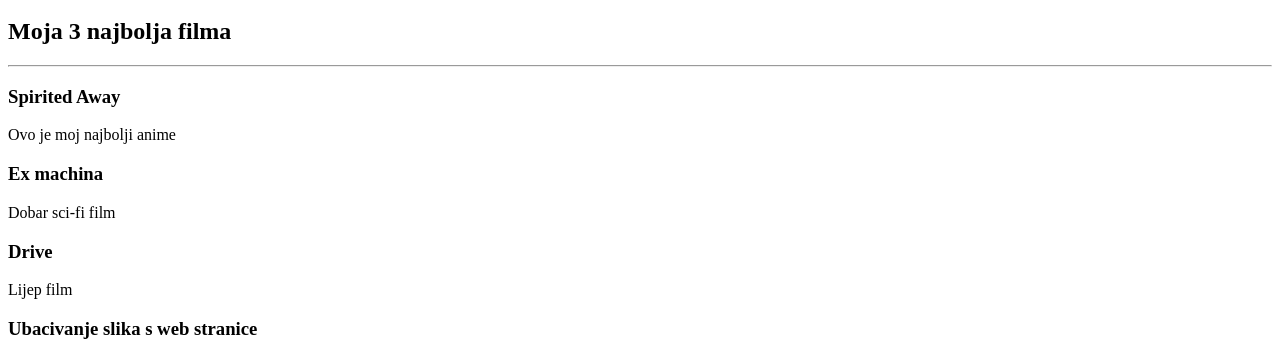
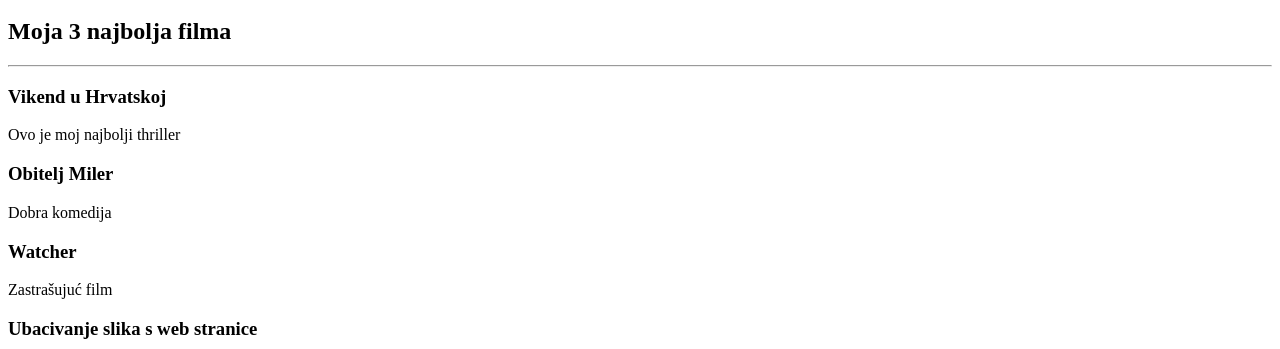
Before and after one commit to LucijaBertol/wp_lbrtol, a plain HTML site: page index.html in a window 1280 px wide. Shown: the part 876-1225 px from the top of the page. Drawn offline with Linux system fonts and the light colour scheme.

Commit message:
Update index.html

```diff
--- a/index.html
+++ b/index.html
@@ -66,12 +66,12 @@
      <h1>Moji najbolji filmovi</h1>
      <h2>Moja 3 najbolja filma</h2>
      <hr>
-     <h3>Spirited Away</h3>
-     <p>Ovo je moj najbolji anime</p>
-     <h3>Ex machina</h3>
-     <p>Dobar sci-fi film</p>
-     <h3>Drive</h3>
-     <p>Lijep film</p>
+     <h3>Vikend u Hrvatskoj</h3>
+     <p>Ovo je moj najbolji thriller</p>
+     <h3>Obitelj Miler</h3>
+     <p>Dobra komedija </p>
+     <h3>Watcher</h3>
+     <p>Zastrašujuć film</p>
 
      <!-- slike ili img element -->
       <h3>Ubacivanje slika s web stranice</h3>
```
